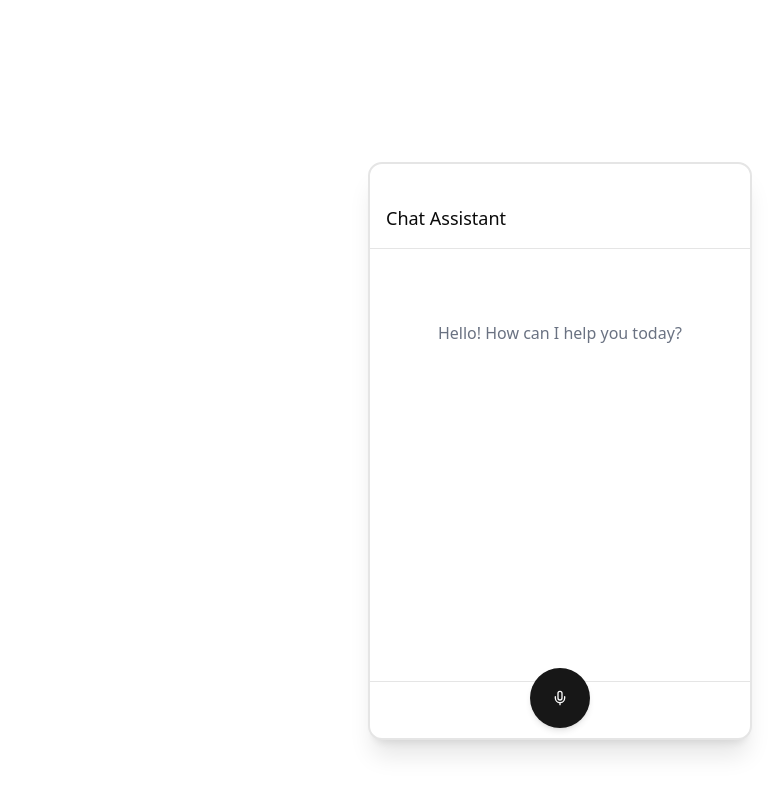
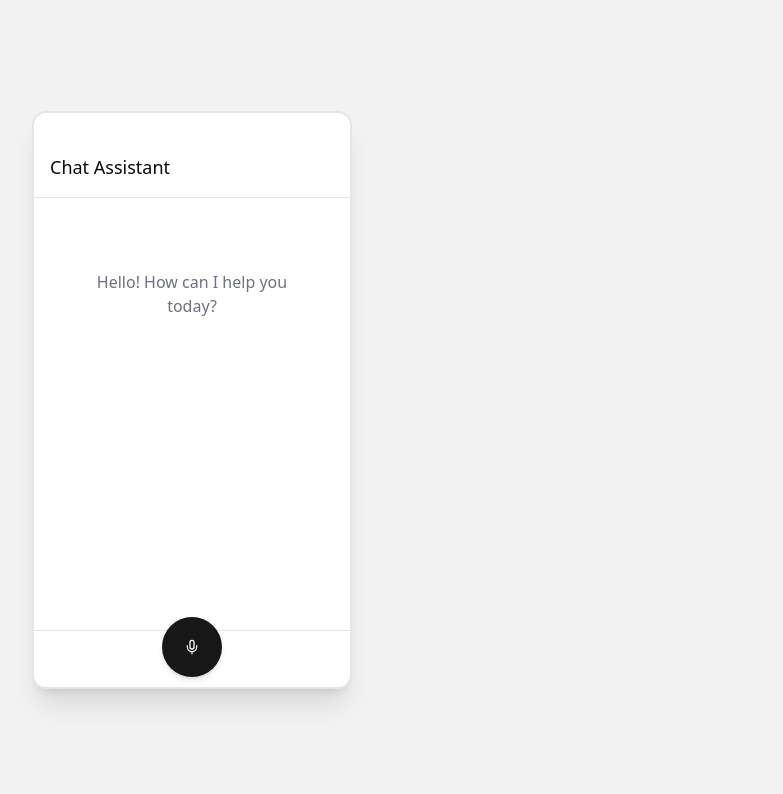
Before and after one commit to Govind010/React-Local-Browser-Based-Conversation-Prototype-, a Next.js app: page / in a window 1280 px wide. Shown: the top 794 px of the page, without its empty margins (448-1231 px from the left). Built offline with nearby package versions, Linux system fonts and the light colour scheme.

Commit message:
background color

```diff
--- a/src/app/globals.css
+++ b/src/app/globals.css
@@ -10,7 +10,7 @@
 }
 
 :root {
-  --background: oklch(1 0 0);
+  --background: oklch(0.96 0 255);
   --foreground: oklch(0.145 0 0);
   --card: oklch(1 0 0);
   --card-foreground: oklch(0.145 0 0);
--- a/src/components/ChatBotUI.js
+++ b/src/components/ChatBotUI.js
@@ -30,7 +30,7 @@ export default function ChatBot() {
   return (
     <>
       {/* Chat window */}
-      <div className={`fixed bottom-15 right-20 w-96 z-5`}>
+      <div className={` w-80 fixed`}>
         <Card className="shadow-xl border-2">
           <CardHeader className="p-4 border-b flex flex-row justify-between items-center">
             <CardTitle className="text-lg font-medium">
@@ -106,7 +106,7 @@ export default function ChatBot() {
                     );
               }}
               className={`fixed rounded-full h-15 w-15 shadow-md cursor-pointer ${
-                listining && "bg-blue-500"
+                listining && "bg-red-500 hover:bg-red-400"
               }`}
             >
               {isConversation ? <XCircle /> : <Mic />}
```
